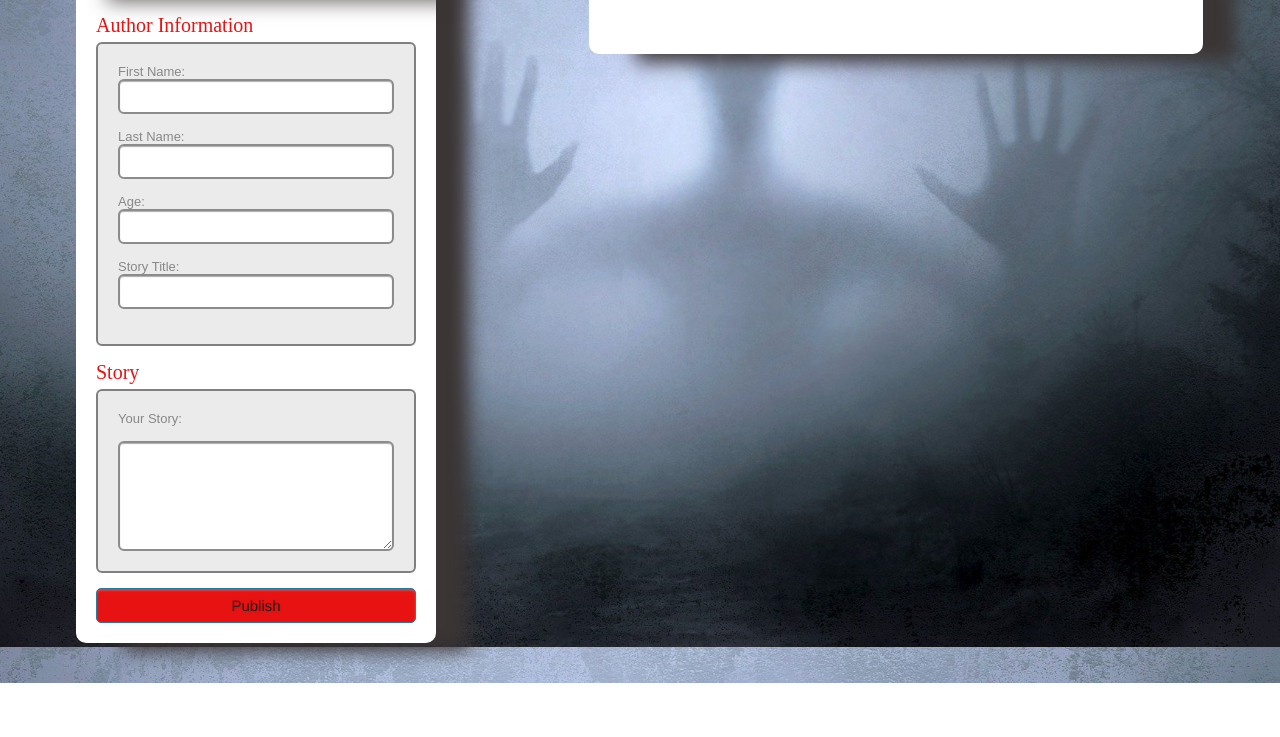
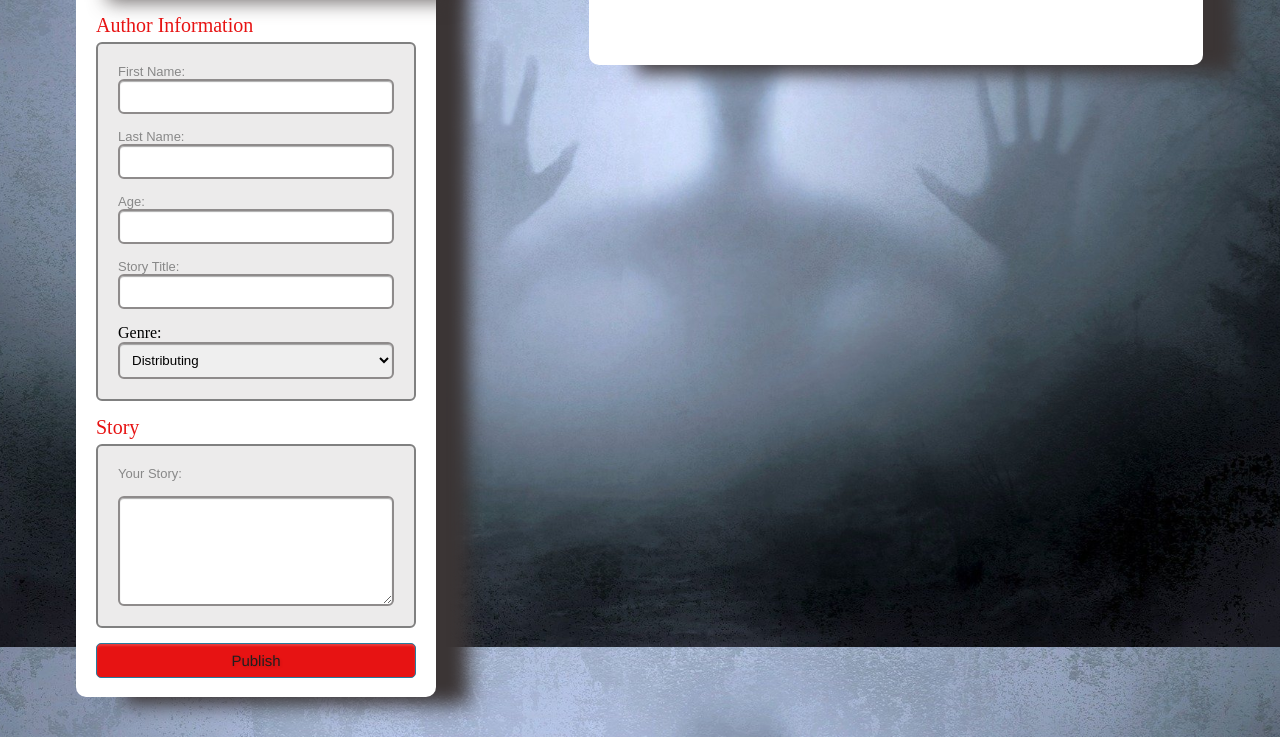
Before and after one commit to IvayloAnev/Scary-Project-Dev-Ops-Exercise, a plain HTML site: page index.html in a window 1280 px wide. Shown: the part 153-890 px from the top of the page. Before the commit the page ends 836 px from the top, so only its background shows below. Drawn offline with Linux system fonts and the light colour scheme.

Commit message:
add gerne field

```diff
--- a/index.html
+++ b/index.html
@@ -30,6 +30,14 @@
           </label>
           <label>Story Title:
             <input type="text" id="story-title" name="field5" />
+          </label>Genre:
+           <select name="field4" id="genre">
+            <option value="Distributing">Distributing</option>
+            <option value="Psyhological">Psyhological</option>
+            <option value="Killer">Killer</option>
+            <option value="Monsters">Monsters</option>
+            <option value="Paranormal">Paranormal</option>
+           </select>
           </label>
         </div>
 
```
